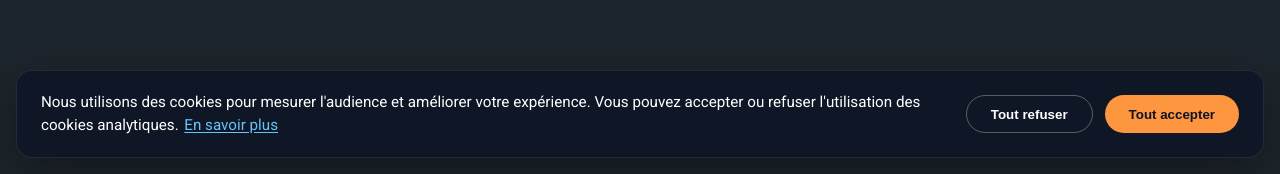
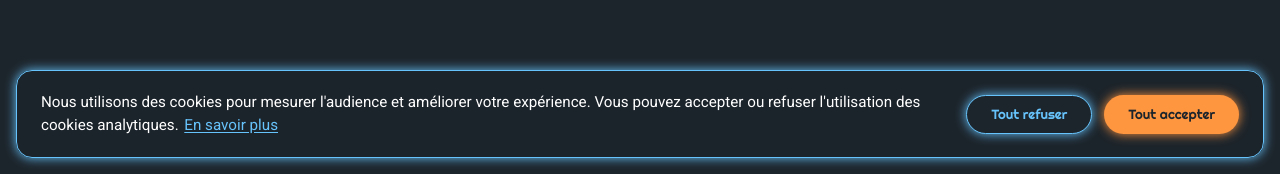
Before and after one commit to Guillaume811/site-gelyos, a React (Vite) app: page / in a window 1280 px wide. Shown: the part 626-800 px from the top of the page. Built offline with nearby package versions, Linux system fonts and the light colour scheme; no server answers.

Commit message:
feat: ajout d'animations pour la fermeture du CookieBanner et amélioration du style

```diff
--- a/src/components/CookieBanner/CookieBanner.module.scss
+++ b/src/components/CookieBanner/CookieBanner.module.scss
@@ -4,16 +4,21 @@
   right: 1rem;
   bottom: 1rem;
   z-index: 1000;
-  background: rgba(13, 20, 38, 0.8);
-  color: #fff;
-  border: 1px solid rgba(255, 255, 255, 0.08);
+  background: rgba($color-bg, 0.8);
+  color: $color-text;
+  border: 1px solid $color-primary;
+  @include box-shadow($color-primary);
   border-radius: 16px;
   padding: 1.25rem 1.5rem;
-  box-shadow: 0 15px 45px rgba(0, 0, 0, 0.35);
   backdrop-filter: blur(12px);
   -webkit-backdrop-filter: blur(12px);
   display: grid;
   gap: 1rem;
+  animation: slideUp 0.4s ease forwards;
+
+  &.closing {
+    animation: slideDown 0.35s ease forwards;
+  }
 
   @media (min-width: 768px) {
     grid-template-columns: 2fr auto;
@@ -26,7 +31,7 @@
   line-height: 1.5;
 
   a {
-    color: #67c3fb;
+    color: $color-primary;
     margin-left: 0.35rem;
     text-decoration: underline;
     text-underline-offset: 2px;
@@ -42,6 +47,7 @@
 
 .primary,
 .secondary {
+  font-family: $font-title;
   border-radius: 999px;
   padding: 0.65rem 1.5rem;
   font-weight: 600;
@@ -50,12 +56,46 @@
 }
 
 .primary {
-  background: #fe953f;
-  color: #0d1426;
+  background: $color-secondary;
+  color: $color-bg;
+  @include box-shadow($color-secondary);
+  transition:
+    background-color .3s ease,
+    color .3s ease,
+    backdrop-filter .3s ease;
+
+  &:hover {
+    background-color: rgba($color-bg, 0.3);
+    color: $color-secondary;
+    backdrop-filter: blur(6px);
+  }
 }
 
 .secondary {
-  background: transparent;
-  border: 1px solid rgba(255, 255, 255, 0.3);
-  color: #fff;
+  background: $color-bg;
+  border: 1px solid $color-primary;
+  color: $color-primary;
+  @include box-shadow($color-primary);
 }
+
+@keyframes slideUp {
+  from {
+    transform: translateY(120%);
+    opacity: 0;
+  }
+  to {
+    transform: translateY(0);
+    opacity: 1;
+  }
+}
+
+@keyframes slideDown {
+  from {
+    transform: translateY(0);
+    opacity: 1;
+  }
+  to {
+    transform: translateY(120%);
+    opacity: 0;
+  }
+}
--- a/src/components/CookieBanner/CookieBanner.tsx
+++ b/src/components/CookieBanner/CookieBanner.tsx
@@ -1,4 +1,5 @@
 import { useEffect, useState } from 'react'
+import clsx from 'clsx'
 import styles from './CookieBanner.module.scss'
 import GA_MEASUREMENT_ID from '@/ressources/config/analytics'
 import { OPEN_EVENT } from './cookieBannerControls'
@@ -21,6 +22,7 @@ function applyConsent(choice: ConsentValue) {
 
 export default function CookieBanner() {
   const [visible, setVisible] = useState(false)
+  const [closing, setClosing] = useState(false)
 
   useEffect(() => {
     if (typeof window === 'undefined') return
@@ -39,18 +41,26 @@ export default function CookieBanner() {
     }
   }, [])
 
+  const closeWithAnimation = (cb: () => void) => {
+    setClosing(true)
+    window.setTimeout(() => {
+      cb()
+      setClosing(false)
+    }, 350)
+  }
+
   const handleChoice = (choice: ConsentValue) => {
     if (typeof window !== 'undefined') {
       window.localStorage.setItem(CONSENT_KEY, choice)
     }
     applyConsent(choice)
-    setVisible(false)
+    closeWithAnimation(() => setVisible(false))
   }
 
   if (!visible) return null
 
   return (
-    <div className={styles.banner} role="dialog" aria-live="polite" aria-label="Bannière de consentement aux cookies">
+    <div className={clsx(styles.banner, closing && styles.closing)} role="dialog" aria-live="polite" aria-label="Bannière de consentement aux cookies">
       <div className={styles.text}>
         Nous utilisons des cookies pour mesurer l'audience et améliorer votre expérience. Vous pouvez accepter ou refuser l'utilisation des cookies analytiques.
         <a href="/mentions-legales#cookie" rel="noreferrer">
```
